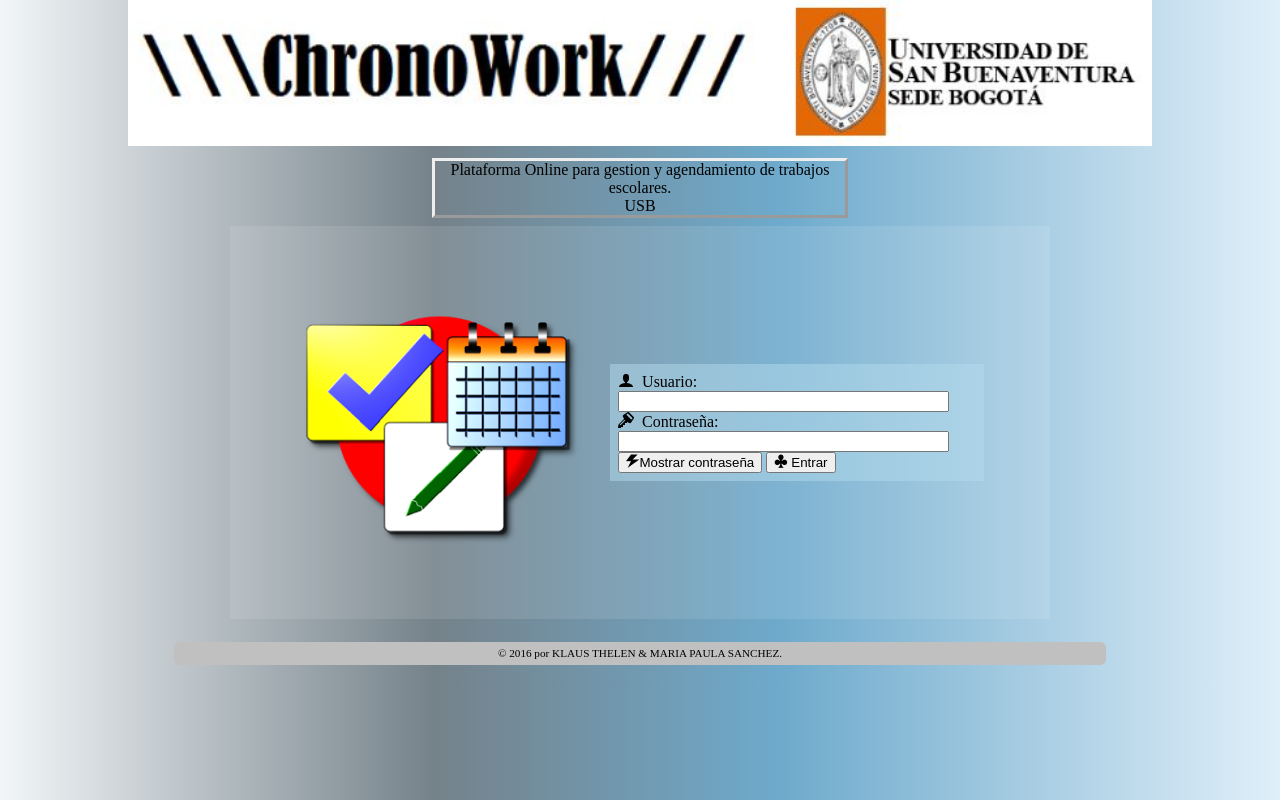
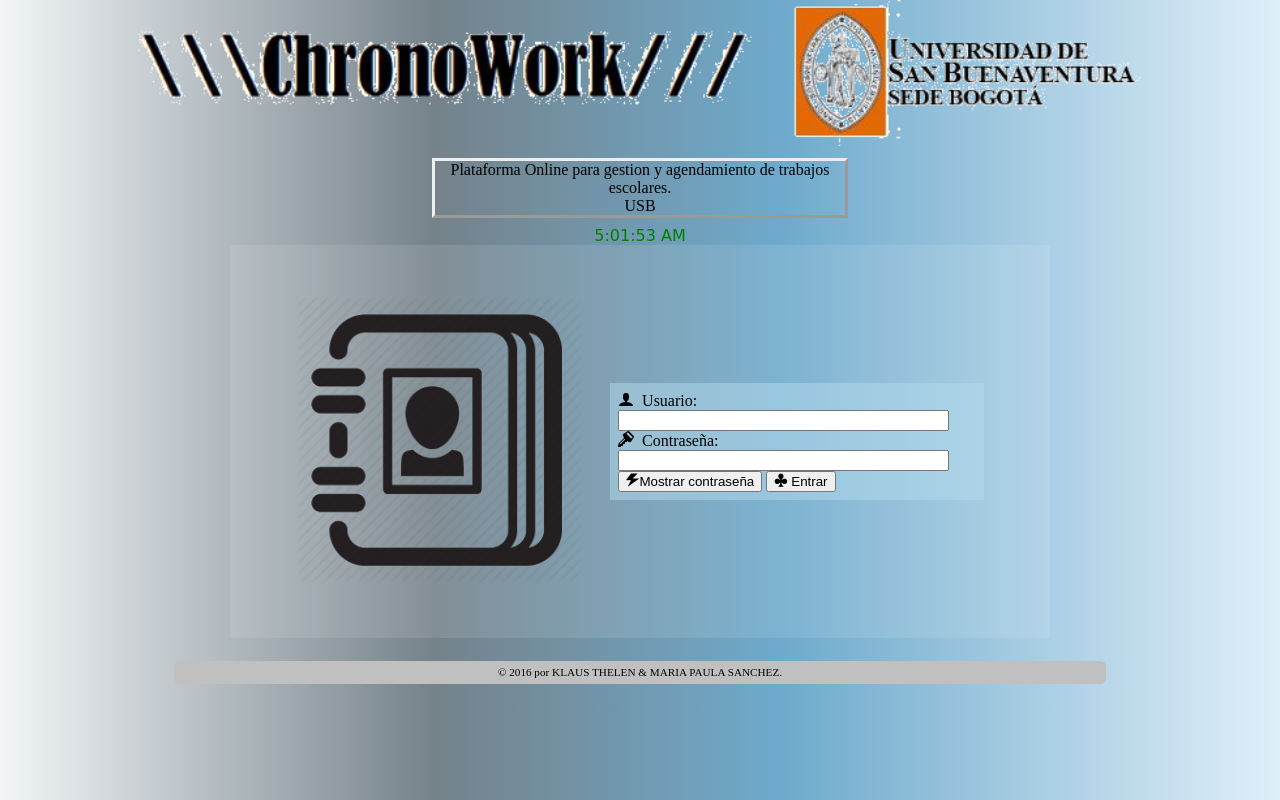
Before and after one commit to klausthelen/Agendamiento, a PHP site: page / in a window 1280 px wide. Run offline with PHP 8.4, Linux system fonts and the light colour scheme; some web fonts are replaced.

Commit message:
Se agrego presentacion de imagenes, y hora actual en las paginas

```diff
--- a/css/estilos.css
+++ b/css/estilos.css
@@ -29,7 +29,11 @@ header{
   width: 100%;
 
 }
-
+.fecha{
+  font-family: cursive;
+  color: green;
+  font-size: 100%;
+}
 .menu_bar{
   display: none;
 }
@@ -154,6 +158,10 @@ footer.pie {
     position: fixed;
 
   }
+  .fecha{
+    font-size: 80%;
+  }
+
   .nav_menu{
 
     background: rgba(39,46,50,1);
--- a/index.html
+++ b/index.html
@@ -15,10 +15,9 @@
 			function entrar_fail(){
 				 alert ("Gracias por presionarme, por el momento solo estoy de adorno.\n")
 				 alert ("Programame por favor¡¡¡¡¡ :3 \n")
-
+				 window.location.replace("tareas.html");
 			}
-
-		</script>
+			</script>
 	</head>
 
 	<body>
@@ -27,16 +26,18 @@
 
 			<header class = "logo">
 
-					<center><img class="img_logo" src="images/Logo.jpg" ></a></center>
+					<center><img class="img_logo" src="images/Logo.png" ></a></center>
 
 
 			</header>
+
 			  <section id="Welcome" class ="Welcome">
 			  	<article> Plataforma Online para gestion y agendamiento de trabajos escolares. <br> <center>USB</center>  </article>
 			  </section>
+			  <center><p class="fecha" id="fecha"></p></center>
 			  <section class="world">
 
-						<section class="image_usb"><img class="img_cal" src="images/cal.png" ></section>
+						<section class="image_usb"><img class="img_cal" id="img_cal" src="images/presindex/cal1.png" ></section>
 						<section class="login">
 							<form class="form1">
 
@@ -64,4 +65,5 @@
     <script src="http://code.jquery.com/jquery-latest.js"></script>
     <script src="javascript/ocultar_pass.js"></script>
     <script src="javascript/cargar.js"></script>
+    <script src="javascript/slide.js"></script>
 </html>
--- a/javascript/cargar.js
+++ b/javascript/cargar.js
@@ -5,7 +5,7 @@ function main(){
 	//funcion para que se anime el menu al iniciar
 	menu();
 	index();
-	ocultar();
+	hora();
 
 };
 
@@ -60,3 +60,12 @@ function index(){
 	$("#Welcome").show(500,function(){});
 
 }
+
+function hora(){
+	myTimer();
+	setInterval(myTimer, 1000);
+	function myTimer() {
+	    var d = new Date();
+	    document.getElementById("fecha").innerHTML = d.toLocaleTimeString();
+	}
+}
--- /dev/null
+++ b/javascript/slide.js
@@ -0,0 +1,16 @@
+var i = 0;
+var myVar = setInterval(pasar, 1500);
+	 function pasar () {
+
+	 		var ruta_images = new Array (
+	 				"images/presindex/cal1.png",
+	 				"images/presindex/cal2.png",
+	 				"images/presindex/cal3.png",
+	 				"images/presindex/cal4.png",
+	 				"images/presindex/cal5.png"
+	 			);
+
+	 		if(i==5){i=0;}
+		 		document.getElementById('img_cal').src = ruta_images[i];
+			i= i + 1;
+	}
--- a/noscript.html
+++ b/noscript.html
@@ -17,7 +17,7 @@
 
 			<header class = "logo">
 
-					<center><img class="img_logo" src="images/Logo.jpg" ></a></center>
+					<center><img class="img_logo" src="images/Logo.png" ></a></center>
 
 
 			</header>
--- a/tareas.html
+++ b/tareas.html
@@ -19,7 +19,7 @@
 
 			<header>
 
-					<center><img class="img_logo" src="images/Logo.jpg" ></a> <br> </center>
+					<center><img class="img_logo" src="images/Logo.png" ></a> <br> </center>
 					<div class="menu_bar">
 						<a href="#" class="bt_menu"><span class="icon-menu3"></span>Menu</a>
 					</div>
@@ -33,7 +33,7 @@
 	            	</nav>
 	 		</header>
 
-
+			  <center><p class="fecha" id="fecha"></p></center>
 			  <section class="world">
 			  			<section class="listado">Aqui se insertaran los cursos que posee el estudiante</section>
 
```
Also changed, not shown: images/Logo.JPG (deleted), images/Logo.png (added), images/presindex/cal1.png (renamed from images/cal.png), images/presindex/cal2.png (added), images/presindex/cal3.png (added), images/presindex/cal4.png (added), images/presindex/cal5.png (added).
